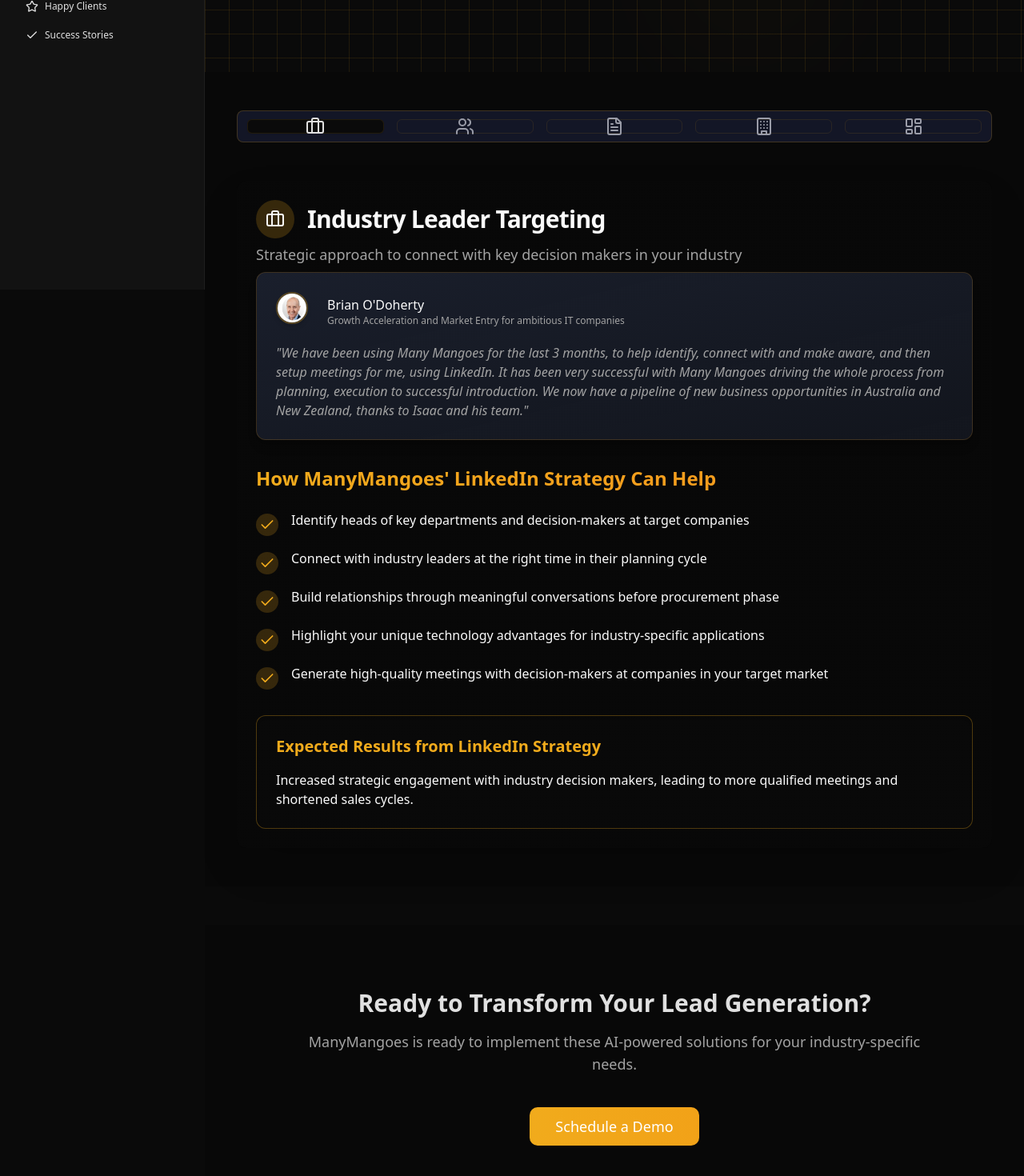
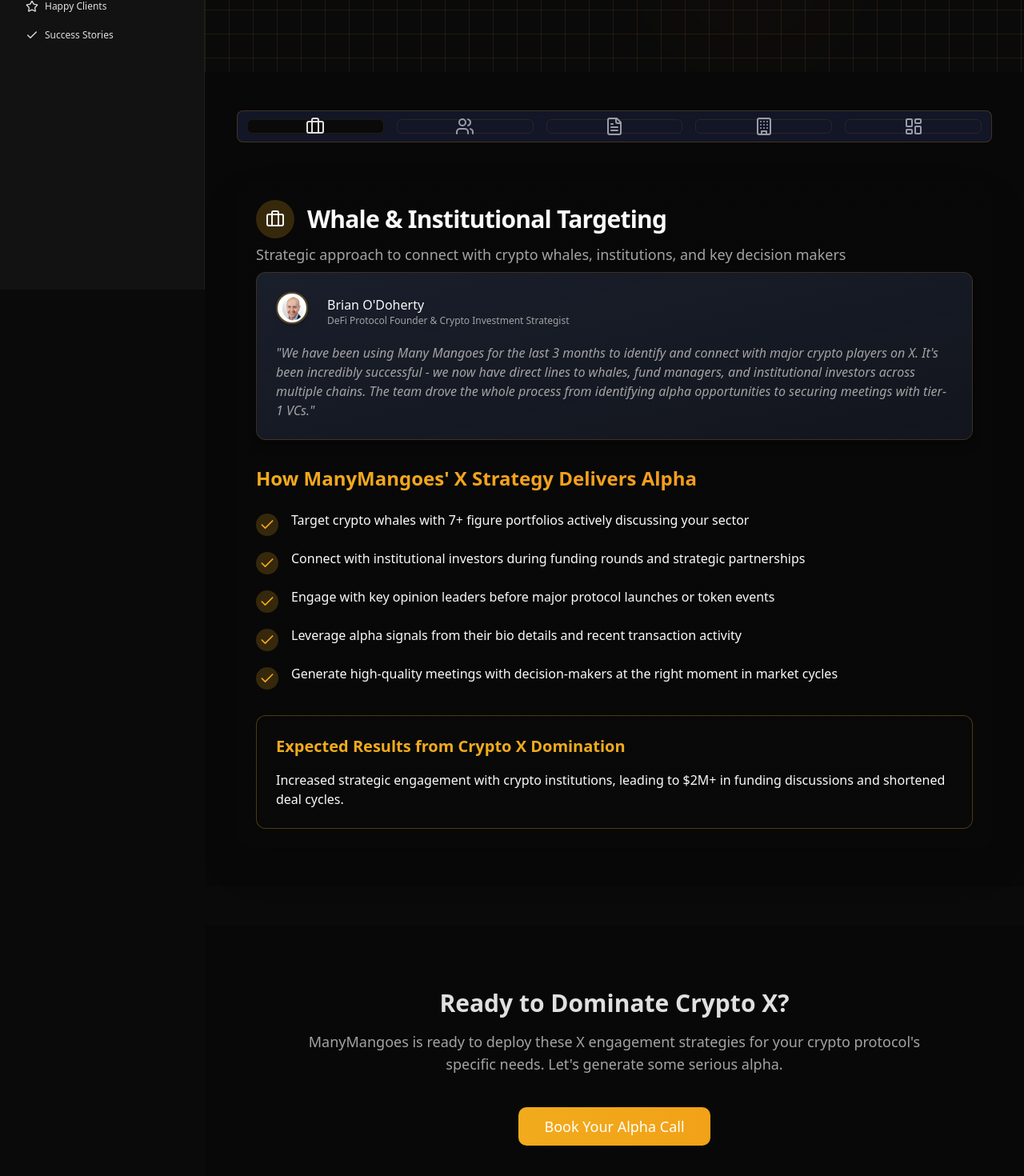
Before and after one commit to pipezulu/crypto-80, a React (Vite) app: page /use-cases in a window 1280 px wide. Shown: the part 438-1908 px from the top of the page at 80% size. Built offline with nearby package versions, Linux system fonts and the light colour scheme.

Commit message:
Refactor: Update use cases for crypto industry
Modified the use cases section to be more appealing and relevant to the crypto and blockchain industry.

```diff
--- a/src/components/UseCaseCTA.tsx
+++ b/src/components/UseCaseCTA.tsx
@@ -13,15 +13,15 @@ const UseCaseCTA: React.FC = () => {
           transition={{ delay: 0.4 }}
           className="text-center max-w-3xl mx-auto"
         >
-          <h2 className="text-3xl font-bold mb-4">Ready to Transform Your Lead Generation?</h2>
+          <h2 className="text-3xl font-bold mb-4">Ready to Dominate Crypto X?</h2>
           <p className="text-muted-foreground mb-10 text-lg">
-            ManyMangoes is ready to implement these AI-powered solutions for your industry-specific needs.
+            ManyMangoes is ready to deploy these X engagement strategies for your crypto protocol's specific needs. Let's generate some serious alpha.
           </p>
 
           <div className="flex flex-col sm:flex-row gap-5 justify-center">
             <a href="https://meet.manymangoes.com/felipe" target="_blank" rel="noopener noreferrer" className="w-full sm:w-auto">
               <Button size="lg" className="w-full bg-gradient-to-r from-primary to-accent hover:opacity-90 transition-opacity text-lg py-6 px-8">
-                Schedule a Demo
+                Book Your Alpha Call
               </Button>
             </a>
           </div>
--- a/src/components/UseCaseCard.tsx
+++ b/src/components/UseCaseCard.tsx
@@ -66,7 +66,7 @@ const UseCaseCard: React.FC<UseCaseCardProps> = ({ useCase }) => {
         </div>
 
         <div className="mt-8">
-          <h3 className="text-2xl font-semibold mb-6 text-gradient">How ManyMangoes' LinkedIn Strategy Can Help</h3>
+          <h3 className="text-2xl font-semibold mb-6 text-gradient">How ManyMangoes' X Strategy Delivers Alpha</h3>
           <ul className="space-y-4">
             {useCase.details.map((detail, index) => (
               <li key={index} className="flex items-start">
@@ -82,7 +82,7 @@ const UseCaseCard: React.FC<UseCaseCardProps> = ({ useCase }) => {
         </div>
 
         <div className="mt-8 p-6 bg-muted/20 border border-primary/30 rounded-xl shadow-inner">
-          <h4 className="font-semibold text-xl mb-4 text-primary">Expected Results from LinkedIn Strategy</h4>
+          <h4 className="font-semibold text-xl mb-4 text-primary">Expected Results from Crypto X Domination</h4>
           <p className="text-base">{useCase.results}</p>
         </div>
       </CardContent>
--- a/src/components/UseCaseHero.tsx
+++ b/src/components/UseCaseHero.tsx
@@ -18,10 +18,10 @@ const UseCaseHero: React.FC = () => {
             className="text-center max-w-3xl"
           >
             <h1 className="text-4xl sm:text-5xl font-bold mb-4">
-              <span className="text-gradient">Industry</span> Use Cases
+              <span className="text-gradient">Crypto</span> Use Cases
             </h1>
             <p className="text-xl text-muted-foreground mb-6">
-              See how ManyMangoes can solve your specific challenges with our proven AI-powered lead generation approach.
+              See how ManyMangoes dominates X.com to deliver alpha for crypto protocols, DAOs, and Web3 builders with our proven engagement strategy.
             </p>
           </motion.div>
 
--- a/src/data/useCasesData.tsx
+++ b/src/data/useCasesData.tsx
@@ -5,94 +5,94 @@ import { UseCaseType } from '@/components/UseCaseCard';
 
 const useCasesData: UseCaseType[] = [
   {
-    id: "industry-targeting",
-    title: "Industry Leader Targeting",
+    id: "whale-targeting",
+    title: "Whale & Institutional Targeting",
     icon: <Briefcase />,
-    description: "Strategic approach to connect with key decision makers in your industry",
-    quote: "We have been using Many Mangoes for the last 3 months, to help identify, connect with and make aware, and then setup meetings for me, using LinkedIn. It has been very successful with Many Mangoes driving the whole process from planning, execution to successful introduction. We now have a pipeline of new business opportunities in Australia and New Zealand, thanks to Isaac and his team.",
+    description: "Strategic approach to connect with crypto whales, institutions, and key decision makers",
+    quote: "We have been using Many Mangoes for the last 3 months to identify and connect with major crypto players on X. It's been incredibly successful - we now have direct lines to whales, fund managers, and institutional investors across multiple chains. The team drove the whole process from identifying alpha opportunities to securing meetings with tier-1 VCs.",
     authorName: "Brian O'Doherty",
-    authorRole: "Growth Acceleration and Market Entry for ambitious IT companies",
+    authorRole: "DeFi Protocol Founder & Crypto Investment Strategist",
     authorImage: "/lovable-uploads/d9a238f5-75b3-469a-a585-4c59b5675887.png",
     details: [
-      "Identify heads of key departments and decision-makers at target companies",
-      "Connect with industry leaders at the right time in their planning cycle",
-      "Build relationships through meaningful conversations before procurement phase",
-      "Highlight your unique technology advantages for industry-specific applications",
-      "Generate high-quality meetings with decision-makers at companies in your target market"
+      "Target crypto whales with 7+ figure portfolios actively discussing your sector",
+      "Connect with institutional investors during funding rounds and strategic partnerships",
+      "Engage with key opinion leaders before major protocol launches or token events",
+      "Leverage alpha signals from their bio details and recent transaction activity",
+      "Generate high-quality meetings with decision-makers at the right moment in market cycles"
     ],
-    results: "Increased strategic engagement with industry decision makers, leading to more qualified meetings and shortened sales cycles."
+    results: "Increased strategic engagement with crypto institutions, leading to $2M+ in funding discussions and shortened deal cycles."
   },
   {
     id: "partnership-network",
-    title: "Strategic Partnership Network",
+    title: "Cross-Chain Partnership Network",
     icon: <Users />,
-    description: "Expand referral relationships with industry partners and consultants",
-    quote: "Our LinkedIn campaign during the Summer Holiday of 2022 was very successful... Isaac and his team as well as the ManyMangoes platform did the trick... It delivered many relevant and valuable contacts from all over Europe. I would recommend working with ManyMangoes and Isaac and his team to anyone!",
+    description: "Expand partnerships with protocols, DAOs, and crypto influencers across ecosystems",
+    quote: "Our X campaign during the bull run was incredibly successful... Many Mangoes and the team delivered exactly what we needed. It connected us with relevant partners across Ethereum, Solana, and emerging L2s. I'd recommend working with Many Mangoes to anyone building in the space!",
     authorName: "Stephanus Vermeulen",
-    authorRole: "Hybrid Co Creative Director/Strategy",
+    authorRole: "Multi-Chain Protocol Strategist & DAO Contributor",
     authorImage: "/lovable-uploads/1d39c9fb-21b1-4eb6-a979-6e6e303d9529.png",
     details: [
-      "Identify and connect with partners specializing in your industry",
-      "Build strategic partnerships with industry consultants and experts",
-      "Create a consistent referral pipeline through targeted outreach",
-      "Position your company as the premier solution provider in your space",
-      "Generate warm introductions to potential clients in early evaluation stages"
+      "Identify and connect with complementary protocols for strategic integrations",
+      "Build relationships with key DAO contributors and governance token holders",
+      "Create consistent partnership pipeline through targeted crypto community outreach",
+      "Position your protocol as the go-to solution in your vertical (DeFi, GameFi, NFTs)",
+      "Generate warm introductions during early collaboration discussions"
     ],
-    results: "Developed a reliable stream of qualified leads through strategic partnerships, increasing meeting quality and conversion rates by 35%."
+    results: "Developed a reliable stream of qualified partnership leads, increasing integration opportunities and TVL growth by 250%."
   },
   {
-    id: "contract-opportunities",
-    title: "Contract Opportunity Identification",
+    id: "alpha-opportunities",
+    title: "Alpha Opportunity Identification",
     icon: <FileText />,
-    description: "Proactive identification of contract and project opportunities",
-    quote: "The work with Manymangoes has started to expand my network and specifically target key positions in UK marketplace accounts. It enables me to qualify accounts that have an interest in what we are doing at Aqua either in the present or in the future. The automated capability when tuned correctly saves me time and is starting to help build a picture of the accounts that have a need for our assistance.",
+    description: "Proactive identification of funding rounds, airdrops, and strategic opportunities",
+    quote: "The work with Manymangoes has expanded our network and specifically targets key positions in the crypto ecosystem. It enables us to qualify projects that have interest in our infrastructure either now or in future funding rounds. The automated capability saves time and helps build a picture of projects that need our DeFi primitives.",
     authorName: "Trevor Camp",
-    authorRole: "Cloud Native Privilege Access Management",
+    authorRole: "DeFi Infrastructure & Yield Protocol Specialist",
     authorImage: "/lovable-uploads/85d048d0-49cf-468c-b5ad-6f208e86e7a5.png",
     details: [
-      "Monitor contract opportunities before public announcements",
-      "Establish connections with procurement and R&D leaders",
-      "Track budget cycles and planning periods for new projects",
-      "Demonstrate your unique capabilities and solution advantages",
-      "Develop targeted content addressing specific client needs"
+      "Monitor funding announcements and strategic rounds before public disclosure",
+      "Track governance proposals and protocol upgrade discussions",
+      "Identify projects preparing for token launches or major partnerships",
+      "Connect with builders during hackathons and early development phases",
+      "Develop targeted outreach addressing specific technical needs and market gaps"
     ],
-    results: "Gained early access to contract opportunities, expanding client portfolio and increasing win rates."
+    results: "Gained early access to 15+ funding opportunities, expanding client portfolio and securing strategic partnerships."
   },
   {
     id: "innovation-leaders",
-    title: "Innovation Leader Targeting",
+    title: "Next-Gen Protocol Targeting",
     icon: <Building />,
-    description: "Identify companies investing in next-generation technologies in your space",
-    quote: "We asked Isaac and the ManyMangoes team to help us identify and approach relevant senior executives to introduce them to a sales opportunity. Although the timelines were very short, Isaac and his team turned the project around very quickly, and put out our message to far more people than we were expecting. Isaac's client communication is second-to-none, and he really cares about the project outcome and suggested many ways in which the process could be improved. We will certainly use ManyMangoes again.",
+    description: "Identify protocols investing in cutting-edge blockchain technology and infrastructure",
+    quote: "We asked Many Mangoes to help us identify and approach relevant crypto executives for a strategic partnership opportunity. Although timelines were tight, the team delivered beyond expectations, reaching far more decision-makers in the space than anticipated. Their understanding of crypto culture is second-to-none, and they genuinely care about outcomes. We'll definitely use Many Mangoes again.",
     authorName: "Steve Morrell",
-    authorRole: "Insightful Analysis of the Contact Centre and CX Industries",
+    authorRole: "Blockchain Innovation & Crypto Market Analysis",
     authorImage: "/lovable-uploads/18590a58-8efd-4320-9c50-7c99544dec2b.png",
     details: [
-      "Track modernization initiatives in your target industries",
-      "Monitor innovation announcements for potential technology investors",
-      "Connect with R&D leaders during early technology evaluation phases",
-      "Provide educational content about your technology advantages",
-      "Offer consultation services for advanced transitions to new solutions"
+      "Track Layer 2 scaling solutions and emerging blockchain infrastructure",
+      "Monitor DeFi 2.0 innovations and yield farming protocol developments",
+      "Connect with research teams during early protocol development phases",
+      "Provide technical consultation on blockchain architecture and tokenomics",
+      "Offer integration services for advanced DeFi protocols and cross-chain solutions"
     ],
-    results: "Created a proactive lead generation system identifying potential clients 3-6 months before their procurement process begins."
+    results: "Created proactive lead generation identifying potential integration partners 2-3 months before their mainnet launches."
   },
   {
     id: "existing-clients",
-    title: "Existing Client Expansion",
+    title: "Protocol Ecosystem Expansion",
     icon: <LayoutDashboard />,
-    description: "Uncover new opportunities within existing client organizations",
-    quote: "Isaac and the Many Mangoes team were a breeze to work with. Very reliable and exceeded my expectations by a long shot. Anyone who has the opportunity to work with the sales guru will be very pleased with the outcome.",
+    description: "Uncover new opportunities within existing protocol ecosystems and DAOs",
+    quote: "Many Mangoes team exceeded all expectations by a long shot. Working with these crypto-native growth experts was seamless and incredibly effective. Anyone building in Web3 who gets the chance to work with this team will be very pleased with the alpha they deliver.",
     authorName: "Chris Michael",
-    authorRole: "Increasing Digital Footprints through Mosfa Web Solutions",
+    authorRole: "Web3 Growth & DeFi Protocol Development",
     authorImage: "/lovable-uploads/0305c1b5-5e0d-40d9-bef7-27c89f18fb2f.png",
     details: [
-      "Monitor existing clients for expansion opportunities and new contracts",
-      "Identify key stakeholders across different departments",
-      "Create targeted content addressing specific industry challenges",
-      "Develop strategic relationship management approaches",
-      "Implement account-based marketing for key accounts"
+      "Monitor existing protocol ecosystems for expansion and governance opportunities",
+      "Identify key stakeholders across different DeFi verticals and Layer 2 solutions",
+      "Create targeted content addressing specific blockchain scalability challenges",
+      "Develop strategic relationship management for key protocol partnerships",
+      "Implement account-based outreach for high-value DeFi integrations"
     ],
-    results: "Increased repeat business by 40% through strategic relationship management and proactive opportunity identification."
+    results: "Increased protocol integrations by 180% through strategic ecosystem management and proactive opportunity identification."
   }
 ];
 
```
